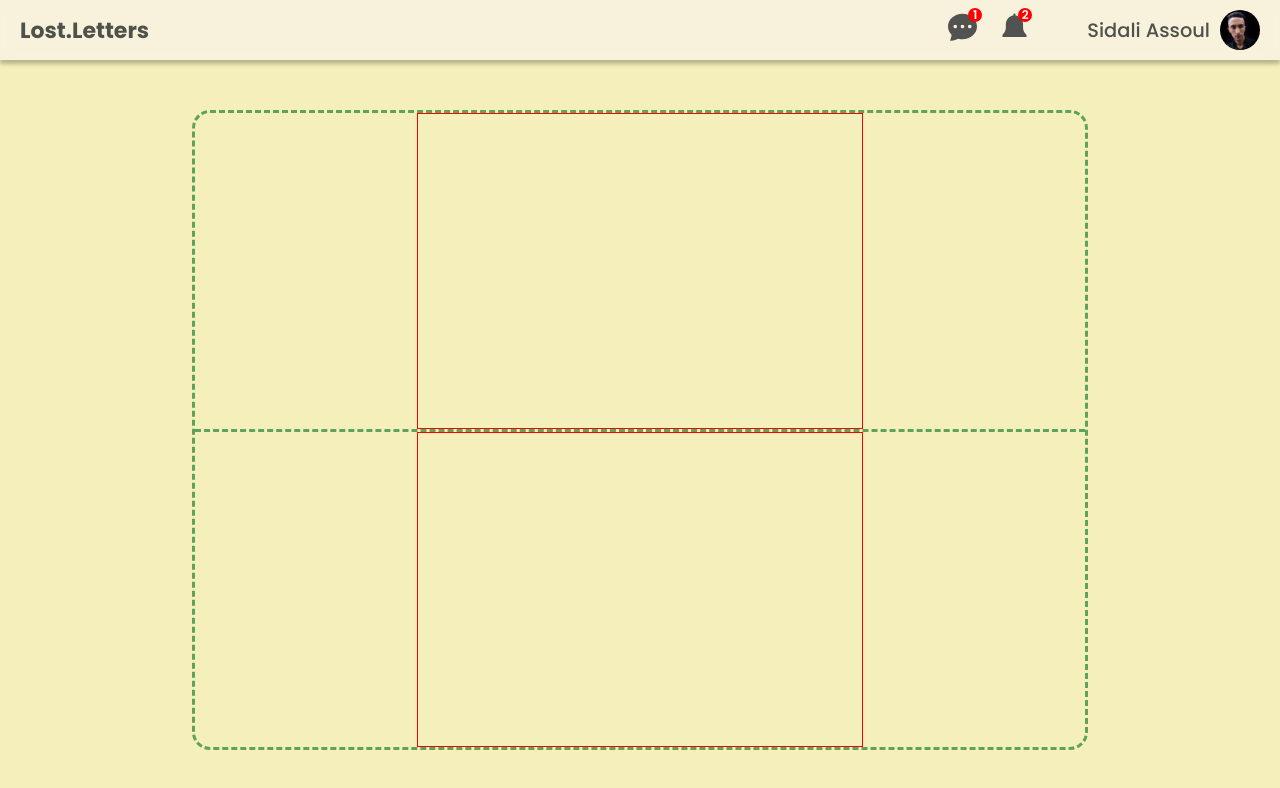
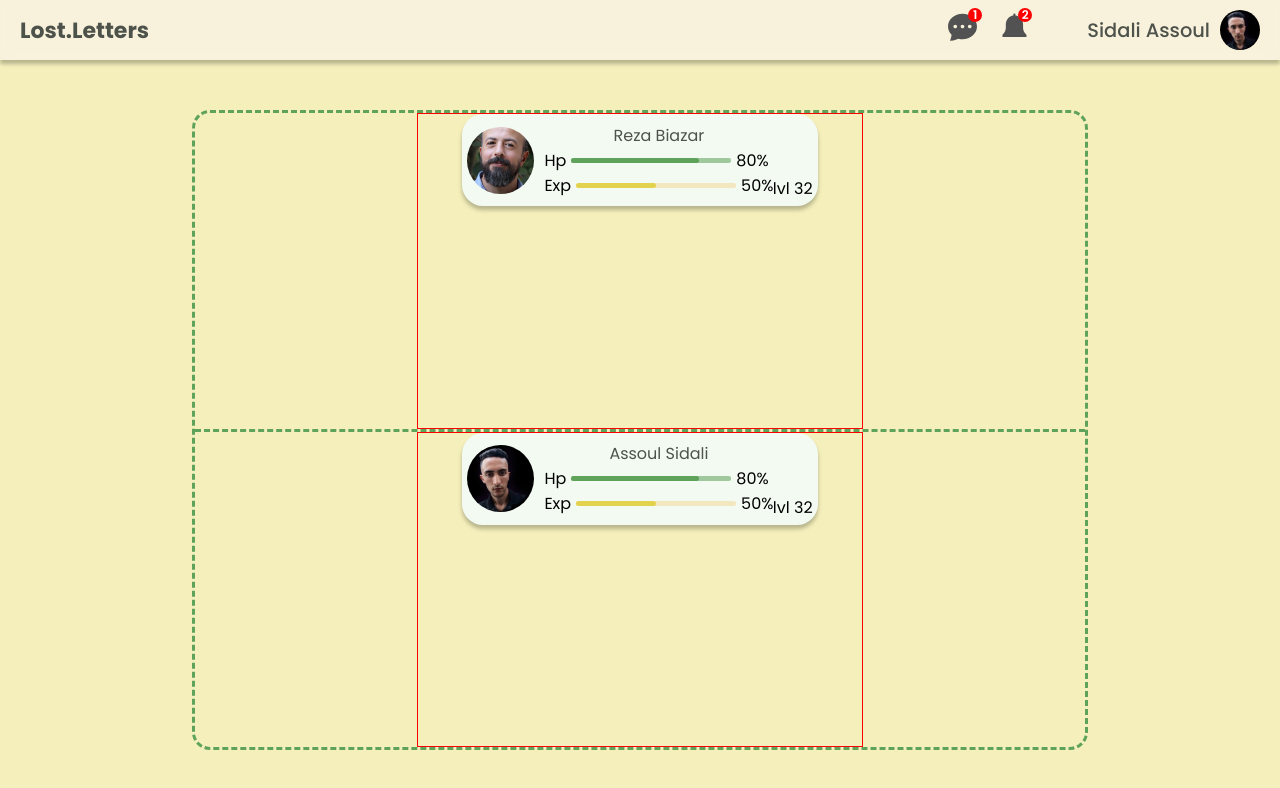
Before and after one commit to stormsidali2001/lost-letters-frontend, a Next.js app: page /game in a window 1280 px wide. Shown: the top 788 px of the page. Built offline with nearby package versions, Linux system fonts and the light colour scheme.

Commit message:
styling the GameProfilCard component

```diff
--- a/components/GamePlayerArea/GamePlayerArea.module.css
+++ b/components/GamePlayerArea/GamePlayerArea.module.css
@@ -1,4 +1,6 @@
 .container{
     flex:2;
+    display: flex;
+    justify-content: center;
     border: 1px solid red;
 }
--- a/components/GamePlayerArea/GamePlayerArea.tsx
+++ b/components/GamePlayerArea/GamePlayerArea.tsx
@@ -1,8 +1,18 @@
+import GameProfilCard, { GameProfilCardProps } from '../GameProfilCard/GameProfilCard';
 import styles from './GamePlayerArea.module.css';
-const GamePlayerArea = () => {
+interface PropType{
+
+}
+const GamePlayerArea = ({exp,fullname,hp,level,profilImgUrl}:GameProfilCardProps&PropType) => {
   return (
     <div className={styles.container}>
-
+        <GameProfilCard
+            exp={exp}
+            hp={hp}
+            level={level}
+            fullname={fullname}
+            profilImgUrl={profilImgUrl}
+        />
     </div>
   )
 }
--- a/components/GameProfilCard/GameProfilCard.module.css
+++ b/components/GameProfilCard/GameProfilCard.module.css
@@ -1,3 +1,74 @@
 .container{
+    background-color: #F3FAF2;
+    box-shadow: 0px 4px 4px rgba(0, 0, 0, 0.25);
+    width: 80%;
+    height: 92px;
+    position: relative;
+    display: flex;
+    align-items: center;
+    column-gap: 10px;
+    border-radius: 21px;
+    padding: 5px;
+}
+.container .profilImgContainer{
+    width: 67px;
+    height: 67px;
+    border-radius: 50%;
+}
+.container .profilImgContainer img{
+    width: 100%;
+    height: 100%;
+    border-radius: inherit;
+}
+.container .content{
+    display: flex;
+    flex-direction: column;
+}
+.container .content .fullname{
+    text-align: center;
+    color:var(--text-color)
+}
+.container .content .bars .hpBar{
+    display: flex;
+    align-items: center;
+    column-gap:5px;
+}
 
+.container .content .hpBar progress[value]{
+    appearance: none;
+    height: 5px;
+    border-radius: 20px;
 }
+.container .content .hpBar progress[value]::-webkit-progress-bar {
+    background-color: rgba(95, 163, 91, 0.56);
+    border-radius: 2px;
+  }
+.container .content .hpBar progress[value]::-webkit-progress-value {
+    background-color: #5FA35B;
+    border-radius: 20px;
+  }
+  .container .content .bars .expBar{
+    display: flex;
+    align-items: center;
+    column-gap:5px;
+}
+
+.container .content .expBar progress[value]{
+    appearance: none;
+    height: 5px;
+    border-radius: 20px;
+}
+.container .content .expBar progress[value]::-webkit-progress-bar {
+    background-color: rgba(243, 230, 186, 0.91);
+    border-radius: 2px;
+  }
+.container .content .expBar progress[value]::-webkit-progress-value {
+    background-color: rgba(217, 195, 0, 0.59);
+    border-radius: 20px;
+  }
+
+.container .level{
+    position: absolute;
+    right:5px;
+    bottom: 5px;
+}
--- a/components/GameProfilCard/GameProfilCard.tsx
+++ b/components/GameProfilCard/GameProfilCard.tsx
@@ -1,6 +1,6 @@
 import styles from './GameProfilCard.module.css';
 
-interface PropType{
+export interface GameProfilCardProps{
     fullname:string;
     hp:number;
     exp:number;
@@ -8,7 +8,7 @@ interface PropType{
     profilImgUrl:string;
 
 }
-const GameProfilCard = ({fullname,hp,exp,level,profilImgUrl}:PropType) => {
+const GameProfilCard = ({fullname,hp,exp,level,profilImgUrl}:GameProfilCardProps) => {
   return (
     <div className={styles.container}>
         <div className={styles.profilImgContainer}>
@@ -17,19 +17,19 @@ const GameProfilCard = ({fullname,hp,exp,level,profilImgUrl}:PropType) => {
         <div className={styles.content}>
             <div className={styles.fullname}>{fullname}</div>
             <div className={styles.bars}>
-                <div className={styles.bar}>
+                <div className={styles.hpBar}>
                     <label>Hp</label>
-                    <progress/>
+                    <progress value={hp*100} max={100}></progress>
+                    <label>{hp*100}%</label>
+                </div>
+                <div className={styles.expBar}>
                     <label>Exp</label>
-                </div>
-                <div className={styles.bar}>
-                    <label>Hp</label>
-                    <progress/>
-                    <label>Exp</label>
+                    <progress value={exp*100} max={100}></progress>
+                    <label>{exp*100}%</label>
                 </div>
             </div>
         </div>
-        <span>lvl {fullname}</span>
+        <span className={styles.level}>lvl {level}</span>
 
 
     </div>
--- a/pages/game.tsx
+++ b/pages/game.tsx
@@ -6,19 +6,21 @@ import styles from '../styles/Game.module.css';
 const Game = () => {
     const oponent = {
             fullname:'Reza Biazar',
-            level:'32',
+            profilImgUrl:'Reza Biazar.jpg',
+            level:32,
             hp:0.8,
             exp:0.5,
             word:'sidali',
             description:"think of a savage animal who run at high spped"
         };
     const player = {
-        fullname:'Assoul Sidali',
-        level:'32',
-        hp:0.8,
-        exp:0.5,
-        word:'sidali',
-        description:"think of a savage animal who run at high spped"
+            fullname:'Assoul Sidali',
+            profilImgUrl:'sidali.jpg',
+            level:32,
+            hp:0.8,
+            exp:0.5,
+            word:'sidali',
+            description:"think of a savage animal who run at high spped"
     };
 
   return (
@@ -28,12 +30,24 @@ const Game = () => {
             <div className={styles.wrapper}>
                 <div className={styles.top}>
                     <div className={styles.leftCanvasContainer}></div>
-                        <GamePlayerArea/>
+                        <GamePlayerArea
+                            fullname={oponent.fullname}
+                            exp={oponent.exp}
+                            hp={oponent.hp}
+                            level={oponent.level}
+                            profilImgUrl = {oponent.profilImgUrl}
+                        />
                         <div className={styles.rightCanvasContainer}></div>
                     </div>
                 <div className={styles.bottom}>
                     <div className={styles.leftCanvasContainer}></div>
-                        <GamePlayerArea/>
+                        <GamePlayerArea
+                             fullname={player.fullname}
+                             exp={player.exp}
+                             hp={player.hp}
+                             level={player.level}
+                             profilImgUrl = {player.profilImgUrl}
+                        />
                     <div className={styles.rightCanvasContainer}></div>
                 </div>
             </div>
```
